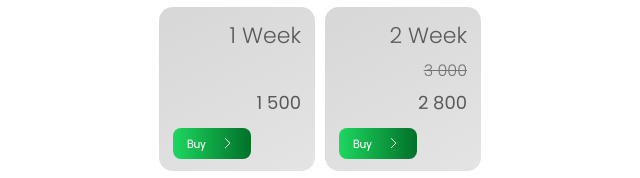
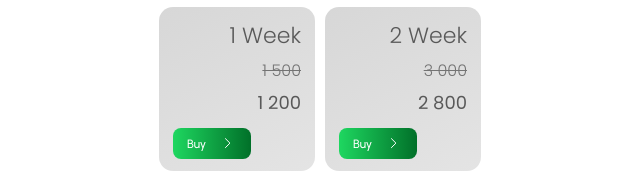
Before and after one commit to Andrew-devcoder/rent-bike, a plain HTML site: page index.html in a window 1280 px wide. Shown: the part 547-725 px from the top of the page, 320-960 px from the left. Drawn offline with Linux system fonts and the light colour scheme.

Commit message:
change price

```diff
--- a/index.html
+++ b/index.html
@@ -384,8 +384,9 @@
                     <div class="price__item">
                         <div class="price__content">
                             1 Week <br />
+                            <span class="price__old"> 1 500 </span>
                             <br />
-                            <span class="price__new"> 1 500 </span>
+                            <span class="price__new"> 1 200 </span>
                         </div>
                         <div class="button button__price">
                             buy
```
